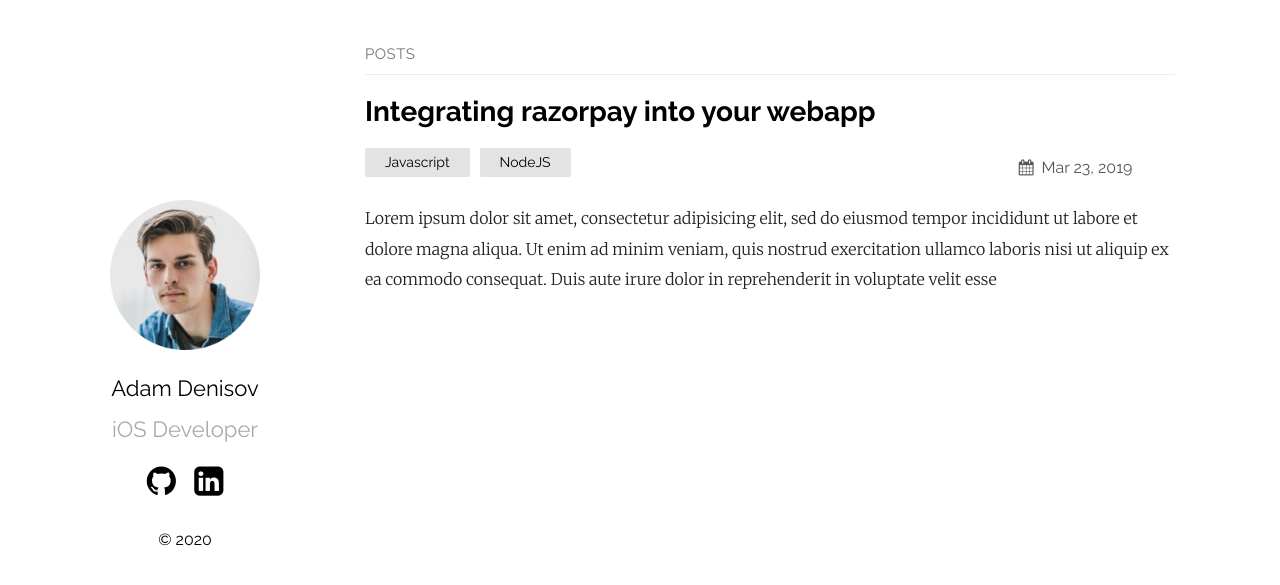
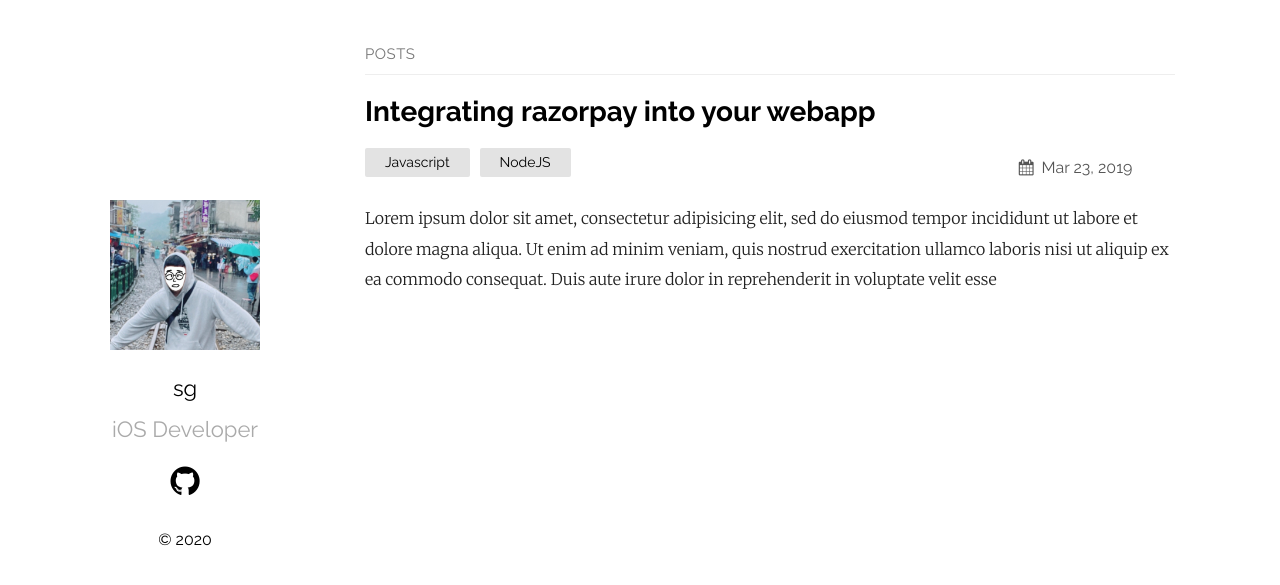
Before and after one commit to path0509/path0509.github.io, a Jekyll site: the page built from index.md, in a window 1280 px wide. Shown: the top 585 px of the page. Built offline with Jekyll 4.4.1, drawn with Linux system fonts in a browser that asks for light colours.

Commit message:
edit profile

```diff
--- a/_config.yml
+++ b/_config.yml
@@ -1,4 +1,4 @@
-title: Your awesome title
+title: sg blog
 author: sg
 email: path0509@icloud.com
 description: > # this means to ignore newlines until "show_exerpts:"
@@ -12,7 +12,7 @@ show_excerpts: true # set to true to show excerpts on the homepage
 sass:
   sass_dir: _sass
 plainwhite:
-  name: Adam Denisov
+  name: sg
   tagline: iOS Developer
   date_format: "%b %-d, %Y"
   sitemap: true # set to true to generate sitemap.xml content
@@ -21,7 +21,7 @@ plainwhite:
   social_links:
     #twitter: thelehhman
     github:  path0509
-    linkedIn: in/thelehhman
+    # linkedIn: in/thelehhman
     # rss: rss
     # dribbble: jekyll
     # facebook: jekyll
@@ -32,7 +32,7 @@ plainwhite:
     # youtube: jekyll
     # youtube_channel: UC8CXR0-3I70i1tfPg1PAE1g
     # youtube_channel_name: CloudCannon
-    # telegram: jekyll
+    telegram: sgishere
     # googleplus: +jekyll
     # microdotblog: jekyll
 
@@ -53,4 +53,4 @@ theme: plainwhite
 
 plugins:
   - jekyll-seo-tag
-#  - jekyll-feed
+  - jekyll-feed
```
Also changed, not shown: assets/portfolio.png.
